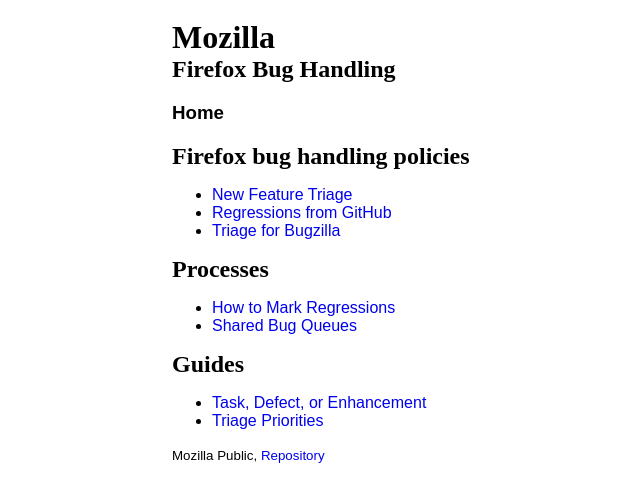
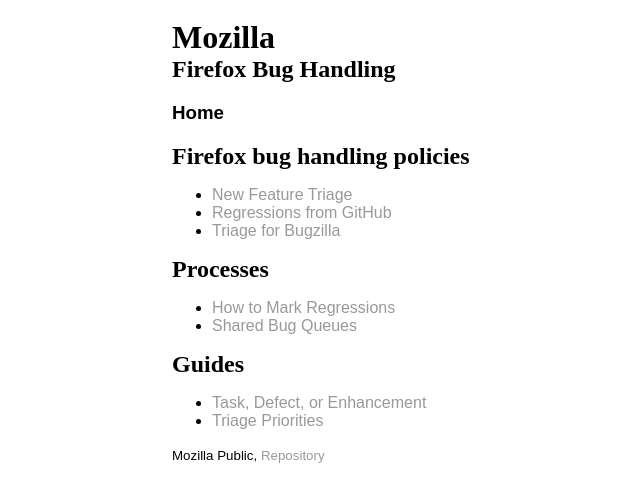
Before and after one commit to mozilla/bug-handling, a Jekyll site: the page built from index.md, in a window 1280 px wide. Shown: the top 502 px of the page, without its empty margins (84-724 px from the left). Built offline with Jekyll 4.4.1, drawn with Linux system fonts in a browser that asks for light colours; some web fonts are replaced.

Commit message:
Enable dark mode 🧛‍♀️

```diff
--- a/public/css/main.css
+++ b/public/css/main.css
@@ -11,7 +11,12 @@
 }
 
 a {
-  text-decoration: none;
+    text-decoration: none;
+    color: #999;
+}
+
+a:hover {
+    text-decoration: underline;
 }
 
 h1 {
@@ -52,3 +57,12 @@
     width: 60vw;
   }
 }
+
+@media (prefers-color-scheme: dark) {
+    body {
+        background: #333;
+        color: mintcream;
+        font-weight: 300;
+        line-height: 1.3;
+    }
+}
```
